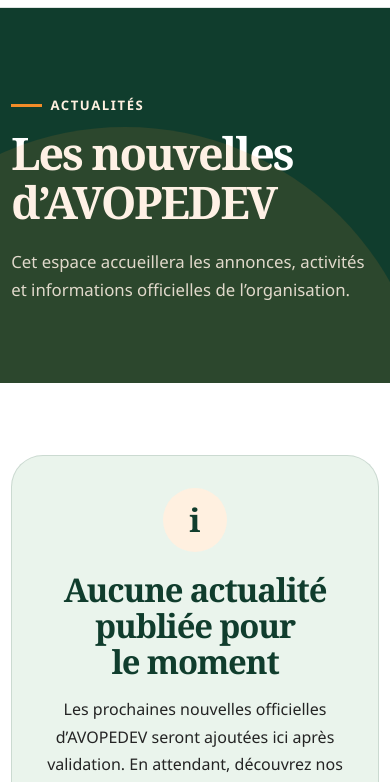
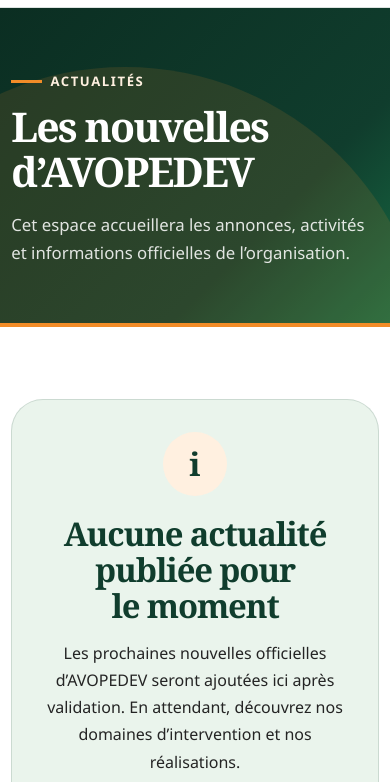
Before and after one commit to ObediJustin/AVOPEDEV-VITRINE, a plain HTML site: page news.html in a window 390 px wide. Shown: the part 62-844 px from the top of the page. Drawn offline with Linux system fonts and the light colour scheme.

Commit message:
style: harmonize secondary page heroes

```diff
--- a/assets/css/style.css
+++ b/assets/css/style.css
@@ -472,9 +472,10 @@ h3 {
 .page-hero {
   position: relative;
   overflow: hidden;
-  padding: clamp(5rem, 10vw, 8rem) 0;
-  color: var(--white);
-  background: var(--forest);
+  padding: clamp(3.75rem, 7vw, 6rem) 0;
+  color: var(--white);
+  background: linear-gradient(135deg, var(--green-deep), var(--forest) 68%, var(--green));
+  border-bottom: 4px solid var(--orange);
 }
 
 .page-hero::after {
@@ -491,11 +492,18 @@ h3 {
 
 .page-hero h1 {
   max-width: 900px;
+  font-size: clamp(2.45rem, 5.2vw, 4.65rem);
 }
 
 .page-hero .lead {
   max-width: 720px;
+  margin-top: 1.1rem;
   color: rgba(255, 255, 255, 0.86);
+}
+
+.page-hero .container {
+  position: relative;
+  z-index: 1;
 }
 
 .intro-grid,
@@ -1493,6 +1501,14 @@ h3 {
     padding-top: 1.1rem;
   }
 
+  .page-hero {
+    padding-block: 3.5rem;
+  }
+
+  .page-hero h1 {
+    font-size: clamp(2.3rem, 10.5vw, 3.25rem);
+  }
+
   .button-row .button {
     width: 100%;
   }
```
